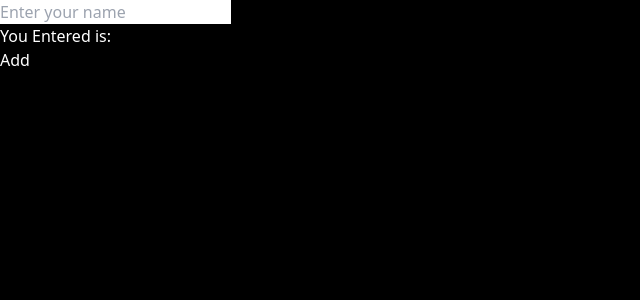
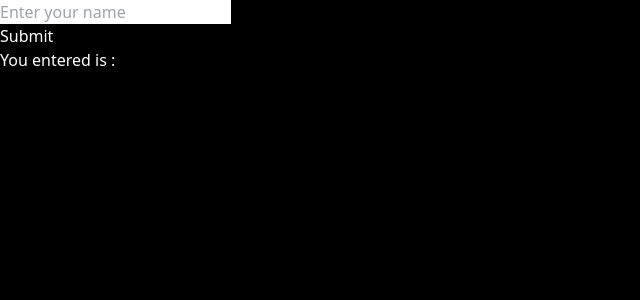
Before and after one commit to Viswajith2003/To_do_List, a React (Create React App) app: page / in a window 1280 px wide. Shown: the top 300 px of the page, without its empty margins (0-640 px from the left). Built offline with nearby package versions, Linux system fonts and the light colour scheme.

Commit message:
name setted

```diff
--- a/src/UI/workout.jsx
+++ b/src/UI/workout.jsx
@@ -4,24 +4,26 @@ import { useState } from "react";
 export default function Workout({}) {
   // const [count, setcount] = useState(0);
   const [name, setName] = useState("");
-  const [displayTxt,setDisplayTxt] = useState("");
-  const SubmitClick = () => {
-    setDisplayTxt(name);
+  const [display, setDisplay] = useState("");
+  const submitClick = () => {
+    setDisplay(name);
     setName("");
   };
+
   return (
     <div>
       <input
         type="text"
+        placeholder="Enter your name"
         value={name}
+        className="text-black"
         onChange={(e) => {
           setName(e.target.value);
         }}
-        placeholder="Enter your name"
-        className="text-black"
       />
-      <h1>You Entered is: {displayTxt}</h1>
-      <button onClick={SubmitClick}>Add</button>
+      <br />
+      <button onClick={submitClick}>Submit</button>
+      <h1>You entered is :{display}</h1>
 
       {/* <button
         onClick={() => {
```
